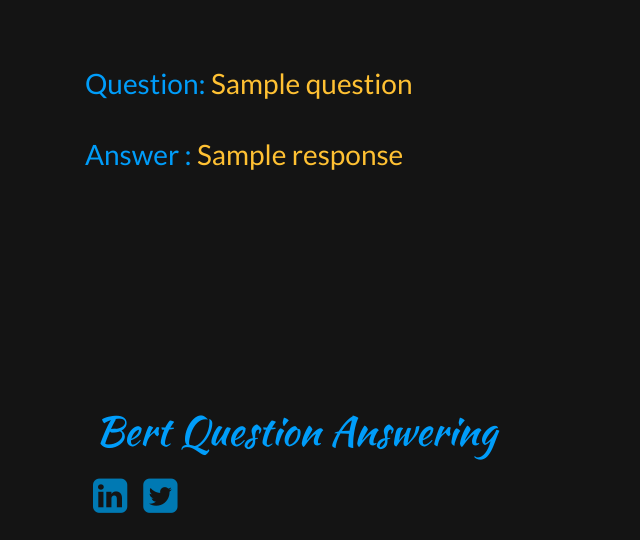
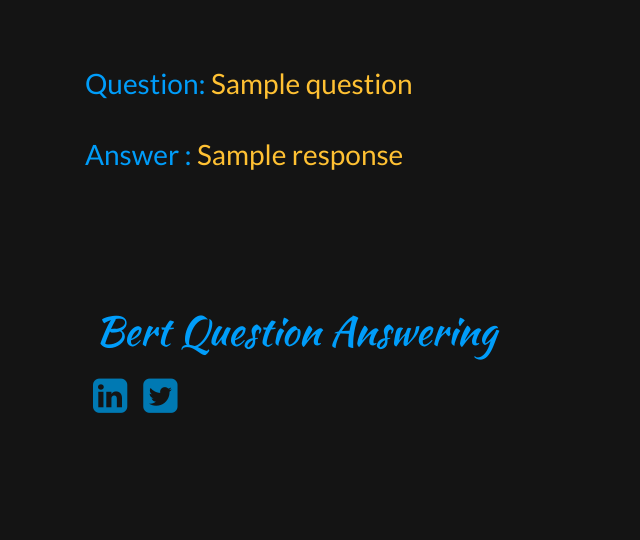
Before and after one commit to VinayTurpati/bertQA, a Flask app: template templates/search.html in a window 1280 px wide. Shown: the part 260-800 px from the top of the page, without its empty margins (0-640 px from the left). Run offline with Flask 2, Linux system fonts and the light colour scheme; the template is opened without the code that fills it: most values are stand-ins (such as "Sample title", 1, 10 or a date in 2020); some libraries are stand-ins or nearby versions; some web fonts are replaced.

Commit message:
Update search.html

```diff
--- a/templates/search.html
+++ b/templates/search.html
@@ -14,7 +14,7 @@
         {% include "search_box.html" %}
     </section>
 
-    <div class="container site-content" style=" padding-top: 50px; padding-bottom:200px;">
+    <div class="container site-content" style=" padding-top: 50px; padding-bottom:100px;">
     	<div>
         	<h3 class="result-for" style="padding-bottom: 15px">Question: <span style="color: #FFC133;">{{ question }}</span></h3>
     	</div>
```
